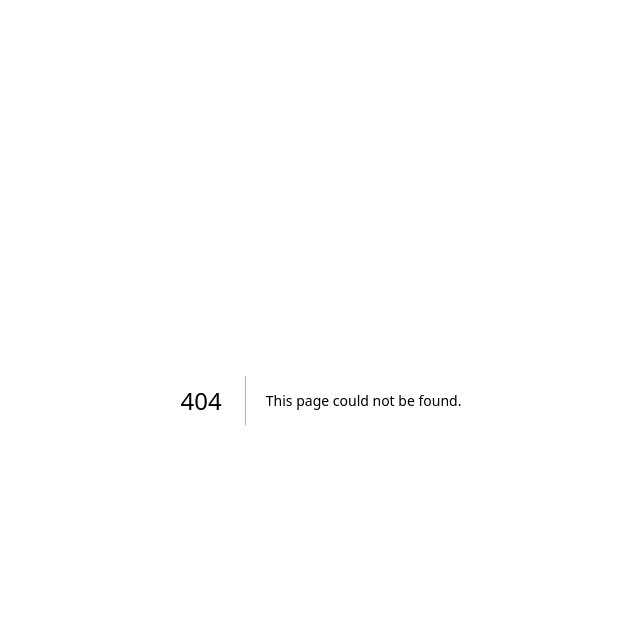
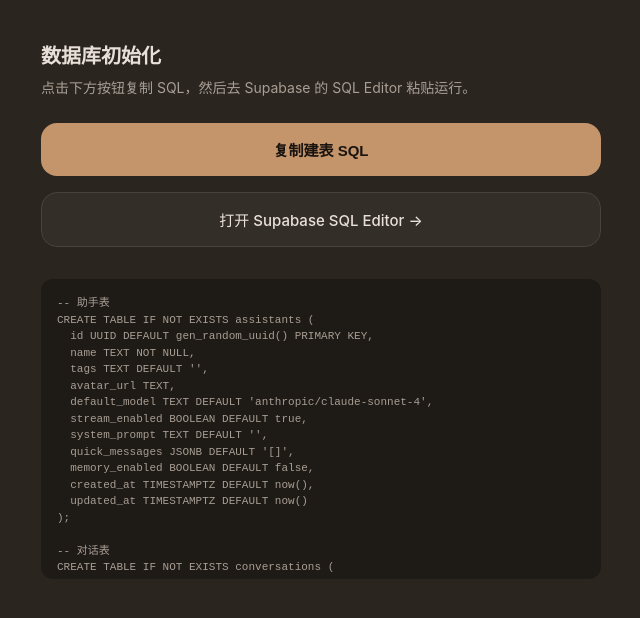
Before and after one commit to miragrey347-ctrl/chat, a Next.js app: page /setup in a window 1280 px wide. Before the commit this address had no page. Shown: the top 618 px of the page, without its empty margins (319-959 px from the left). Built offline with nearby package versions, Linux system fonts and the light colour scheme.

Commit message:
phase2: add supabase client + setup page for DB migration

```diff
--- a/package.json
+++ b/package.json
@@ -9,6 +9,7 @@
     "lint": "eslint"
   },
   "dependencies": {
+    "@supabase/supabase-js": "^2.105.4",
     "highlight.js": "^11.11.1",
     "next": "16.2.6",
     "react": "19.2.4",
--- /dev/null
+++ b/src/app/setup/page.tsx
@@ -0,0 +1,161 @@
+"use client";
+
+import { useState } from "react";
+
+const SQL = `-- 助手表
+CREATE TABLE IF NOT EXISTS assistants (
+  id UUID DEFAULT gen_random_uuid() PRIMARY KEY,
+  name TEXT NOT NULL,
+  tags TEXT DEFAULT '',
+  avatar_url TEXT,
+  default_model TEXT DEFAULT 'anthropic/claude-sonnet-4',
+  stream_enabled BOOLEAN DEFAULT true,
+  system_prompt TEXT DEFAULT '',
+  quick_messages JSONB DEFAULT '[]',
+  memory_enabled BOOLEAN DEFAULT false,
+  created_at TIMESTAMPTZ DEFAULT now(),
+  updated_at TIMESTAMPTZ DEFAULT now()
+);
+
+-- 对话表
+CREATE TABLE IF NOT EXISTS conversations (
+  id UUID DEFAULT gen_random_uuid() PRIMARY KEY,
+  assistant_id UUID REFERENCES assistants(id) ON DELETE SET NULL,
+  title TEXT DEFAULT '新对话',
+  is_starred BOOLEAN DEFAULT false,
+  current_model TEXT DEFAULT 'anthropic/claude-sonnet-4',
+  created_at TIMESTAMPTZ DEFAULT now(),
+  updated_at TIMESTAMPTZ DEFAULT now()
+);
+
+-- 消息表
+CREATE TABLE IF NOT EXISTS messages (
+  id UUID DEFAULT gen_random_uuid() PRIMARY KEY,
+  conversation_id UUID REFERENCES conversations(id) ON DELETE CASCADE NOT NULL,
+  role TEXT NOT NULL CHECK (role IN ('user', 'assistant', 'system')),
+  content TEXT NOT NULL DEFAULT '',
+  thinking_content TEXT,
+  model_used TEXT,
+  input_tokens INTEGER,
+  output_tokens INTEGER,
+  cached_tokens INTEGER,
+  cache_write_tokens INTEGER,
+  cost_estimate NUMERIC,
+  created_at TIMESTAMPTZ DEFAULT now()
+);
+
+-- 索引
+CREATE INDEX IF NOT EXISTS idx_conversations_updated ON conversations(updated_at DESC);
+CREATE INDEX IF NOT EXISTS idx_messages_conversation ON messages(conversation_id, created_at ASC);
+
+-- 插入默认助手
+INSERT INTO assistants (name, system_prompt, default_model)
+SELECT '默认助手', '', 'anthropic/claude-sonnet-4'
+WHERE NOT EXISTS (SELECT 1 FROM assistants LIMIT 1);
+
+-- 行级安全策略（单用户模式，允许所有操作）
+ALTER TABLE assistants ENABLE ROW LEVEL SECURITY;
+ALTER TABLE conversations ENABLE ROW LEVEL SECURITY;
+ALTER TABLE messages ENABLE ROW LEVEL SECURITY;
+
+DROP POLICY IF EXISTS "Allow all on assistants" ON assistants;
+CREATE POLICY "Allow all on assistants" ON assistants FOR ALL USING (true) WITH CHECK (true);
+
+DROP POLICY IF EXISTS "Allow all on conversations" ON conversations;
+CREATE POLICY "Allow all on conversations" ON conversations FOR ALL USING (true) WITH CHECK (true);
+
+DROP POLICY IF EXISTS "Allow all on messages" ON messages;
+CREATE POLICY "Allow all on messages" ON messages FOR ALL USING (true) WITH CHECK (true);`;
+
+export default function SetupPage() {
+  const [copied, setCopied] = useState(false);
+
+  const handleCopy = async () => {
+    await navigator.clipboard.writeText(SQL);
+    setCopied(true);
+    setTimeout(() => setCopied(false), 3000);
+  };
+
+  return (
+    <div
+      style={{
+        minHeight: "100vh",
+        background: "var(--bg-primary)",
+        padding: "40px 20px",
+        maxWidth: "600px",
+        margin: "0 auto",
+      }}
+    >
+      <h1
+        style={{
+          color: "var(--text-primary)",
+          fontSize: "20px",
+          fontWeight: 600,
+          marginBottom: "8px",
+        }}
+      >
+        数据库初始化
+      </h1>
+      <p style={{ color: "var(--text-secondary)", fontSize: "14px", marginBottom: "24px", lineHeight: 1.6 }}>
+        点击下方按钮复制 SQL，然后去 Supabase 的 SQL Editor 粘贴运行。
+      </p>
+
+      <button
+        onClick={handleCopy}
+        style={{
+          width: "100%",
+          padding: "16px",
+          borderRadius: "16px",
+          border: "none",
+          background: copied ? "#4a8" : "var(--accent)",
+          color: "#1a1410",
+          fontSize: "15px",
+          fontWeight: 600,
+          cursor: "pointer",
+          marginBottom: "16px",
+          transition: "background 0.2s",
+        }}
+      >
+        {copied ? "✓ 已复制到剪贴板" : "复制建表 SQL"}
+      </button>
+
+      <a
+        href="https://supabase.com/dashboard/project/nemkndvvpjvcvahszvcx/sql/new"
+        target="_blank"
+        rel="noopener noreferrer"
+        style={{
+          display: "block",
+          width: "100%",
+          padding: "16px",
+          borderRadius: "16px",
+          border: "1px solid var(--border-color)",
+          background: "var(--bg-secondary)",
+          color: "var(--text-primary)",
+          fontSize: "15px",
+          fontWeight: 500,
+          textAlign: "center",
+          textDecoration: "none",
+          boxSizing: "border-box",
+          marginBottom: "32px",
+        }}
+      >
+        打开 Supabase SQL Editor →
+      </a>
+
+      <pre
+        style={{
+          background: "var(--code-bg)",
+          color: "var(--text-secondary)",
+          padding: "16px",
+          borderRadius: "12px",
+          fontSize: "11px",
+          lineHeight: 1.5,
+          overflow: "auto",
+          maxHeight: "300px",
+        }}
+      >
+        {SQL}
+      </pre>
+    </div>
+  );
+}
--- /dev/null
+++ b/src/lib/supabase.ts
@@ -0,0 +1,12 @@
+import { createClient } from "@supabase/supabase-js";
+
+const supabaseUrl = process.env.NEXT_PUBLIC_SUPABASE_URL!;
+const supabaseAnonKey = process.env.NEXT_PUBLIC_SUPABASE_ANON_KEY!;
+
+export const supabase = createClient(supabaseUrl, supabaseAnonKey);
+
+// Server-side client with service role key (for admin operations)
+export function createServiceClient() {
+  const serviceKey = process.env.SUPABASE_SERVICE_ROLE_KEY!;
+  return createClient(supabaseUrl, serviceKey);
+}
--- a/src/middleware.ts
+++ b/src/middleware.ts
@@ -5,7 +5,7 @@ export function middleware(request: NextRequest) {
   const { pathname } = request.nextUrl;
 
   // Allow login page and auth API
-  if (pathname === "/login" || pathname.startsWith("/api/auth")) {
+  if (pathname === "/login" || pathname === "/setup" || pathname.startsWith("/api/auth")) {
     return NextResponse.next();
   }
 
```
Also changed, not shown: 1 other file (tests, documents, lock files or other folders).
